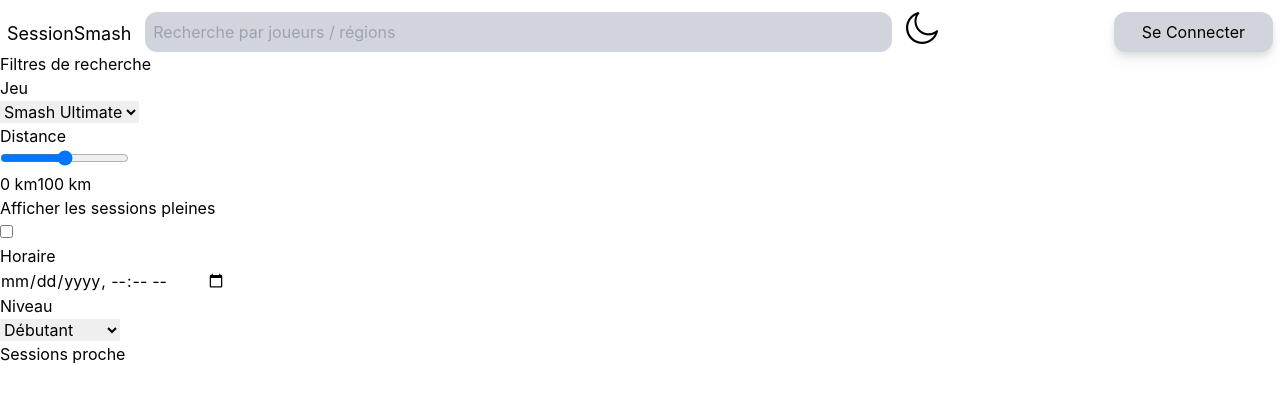
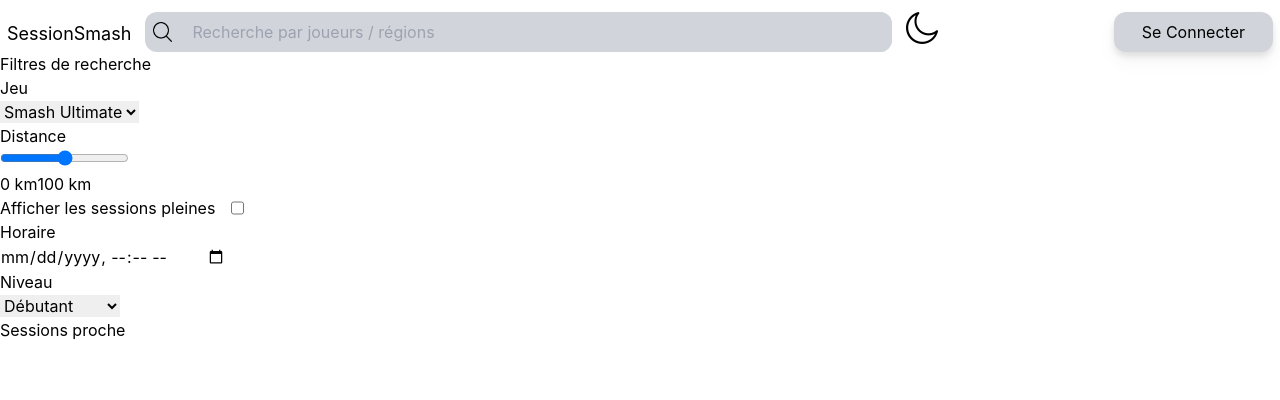
Before and after one commit to shyybi/smashsession, a React (Create React App) app: page / in a window 1280 px wide. Shown: the top 400 px of the page. Built offline with nearby package versions, Linux system fonts and the light colour scheme.

Commit message:
Header update

```diff
--- a/src/App.js
+++ b/src/App.js
@@ -2,6 +2,7 @@ import React from 'react';
 import './App.css';
 import './Assets/moon.png'
 const moon = require('./Assets/moon.png')
+const searchico = require('./Assets/search-interface-symbol.png')
 function App() {
   return (
     // ne pas utiliser <a></a> pour les paragraphes.
@@ -9,7 +10,12 @@ function App() {
     <div>
       <header id='App-Header' className='flex flex-row justify-around mt-3 '>
         <p className='text-lg mt-2'>SessionSmash</p>
-        <input type='text' placeholder='Recherche par joueurs / régions'  className='bg-gray-300 text-black w-7/12 h-10 rounded-xl pl-2'/>
+        <div className='flex flex-row w-7/12 bg-gray-300 rounded-xl pl-2'>
+          <button className='size-8 mt-1 pr-3'>
+            <img src={searchico} alt='moon' />
+          </button>
+          <input type='text' placeholder='Recherche par joueurs / régions'  className='bg-gray-300 text-black rounded-xl h-10 w-full  pl-2 '/>
+        </div>
 
         <div className='flex flex-row space-x-44 '>
           <img src={moon} alt='moon' className='size-8'/>
@@ -28,7 +34,6 @@ function App() {
               <option value='hdr'>Sm4sh</option>
               <option value='brawl'>Smash Brawl</option>
               <option value='melee'>Smash Melee</option>
-
             </select>
             <p>Distance</p>
             <div>
@@ -38,8 +43,11 @@ function App() {
                 <p>100 km</p>
               </div>
             </div>
-            <p>Afficher les sessions pleines</p>
-            <input type='checkbox'></input>
+            <div className='flex flex-row space-x-4'>
+              <p>Afficher les sessions pleines</p>
+              <input type='checkbox'></input>
+            </div>
+
             <p>Horaire</p>
             <input type='datetime-local'></input>
             <p>Niveau</p>
```
Also changed, not shown: src/Assets/search-interface-symbol.png (added).
